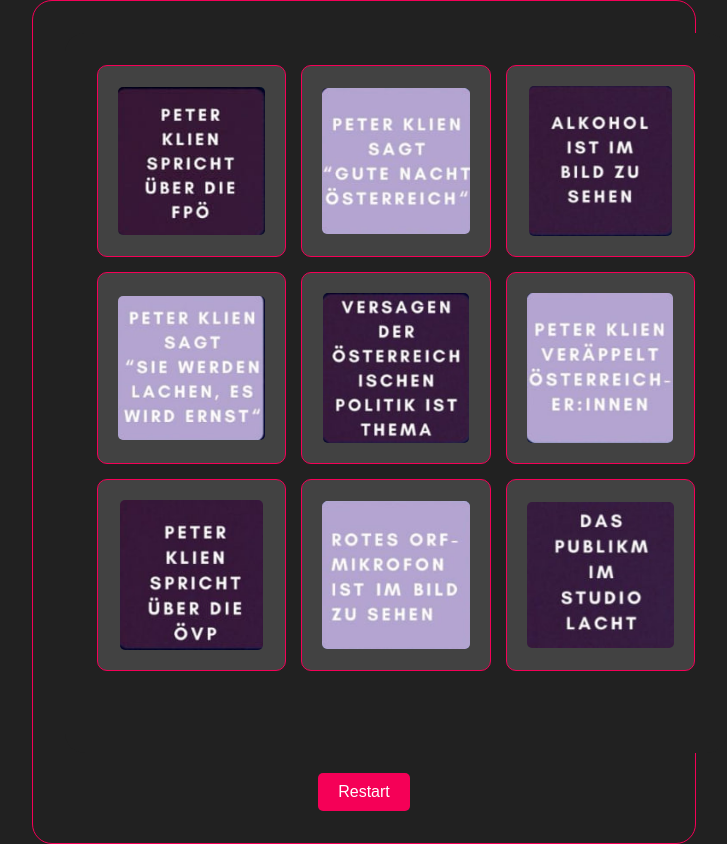
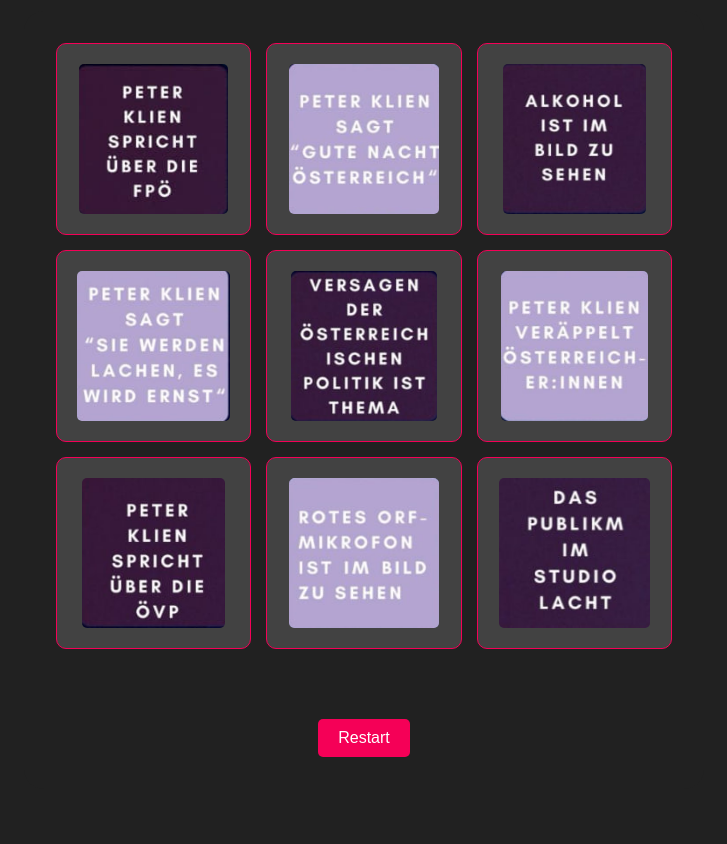
Before and after one commit to Mohammed87FS/KarrarAlsaadi, a plain HTML site: page index.html in a window 1280 px wide. Shown: the whole page, without its empty margins (276-1003 px from the left). After the commit the page ends 800 px from the top, so only its background shows below. Drawn offline with Linux system fonts and the light colour scheme.

Commit message:
Update index.html

```diff
--- a/index.html
+++ b/index.html
@@ -13,13 +13,13 @@
 
 
 
-  <div class="Game">
     <div class="bingo-container">
       <div id="bingo-card" class="bingo-card"></div>
       <div id="bingo-message" class="bingo-message neon-text"></div> <!-- Message above the game -->
+      <button id="refresh-button" class="btn">Restart</button> <!-- Button below the game -->
+
     </div>
-    <button id="refresh-button" class="btn">Restart</button> <!-- Button below the game -->
-  </div>
+
 
   <script src="./game.js"></script>
 </body>
```
